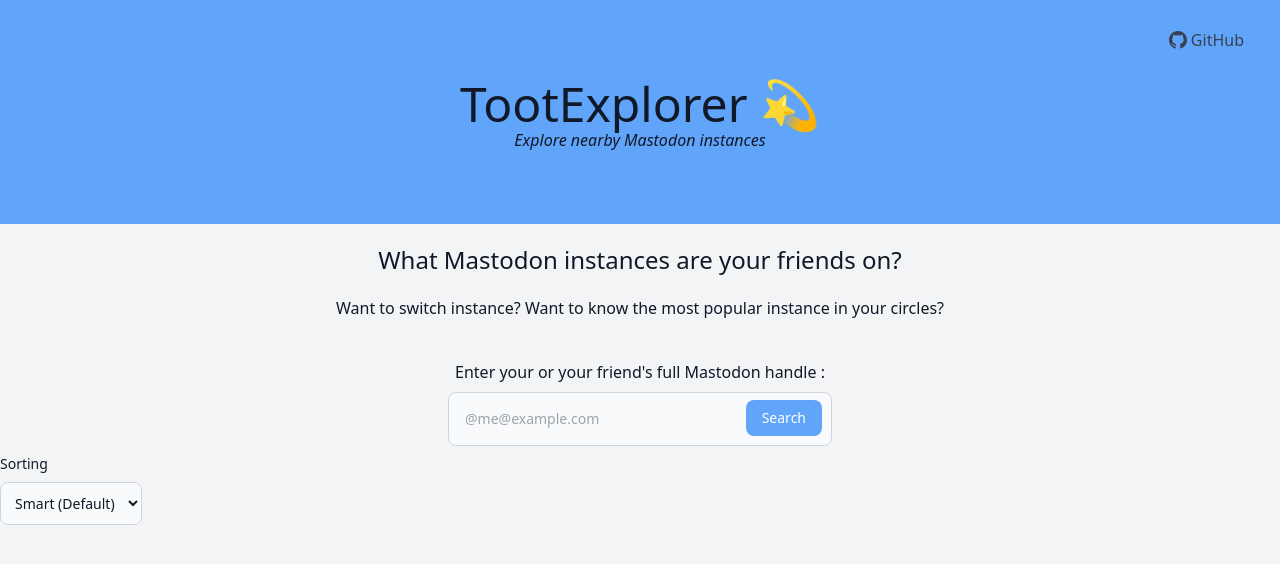
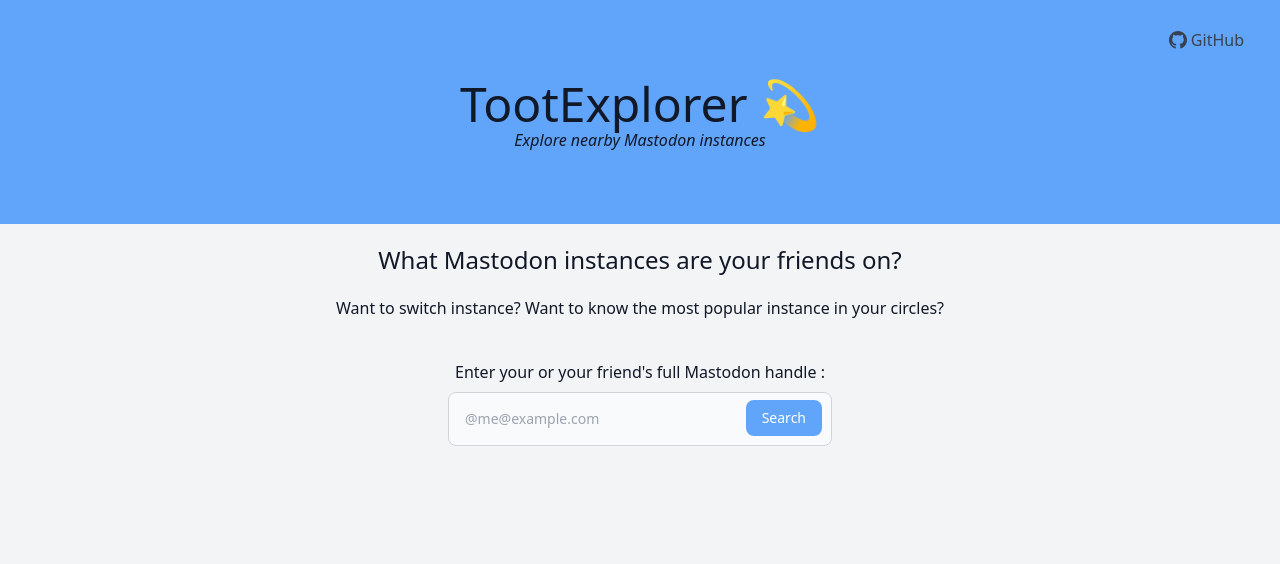
Before and after one commit to Bo-Duke/TootExplorer, a Nuxt app: page / in a window 1280 px wide. Shown: the top 564 px of the page. Built offline with nearby package versions, Linux system fonts and the light colour scheme.

Commit message:
Don't show sort select if no instances

```diff
--- a/pages/index.vue
+++ b/pages/index.vue
@@ -64,7 +64,7 @@
     </form>
     <user-info v-if="userDetails" :key="userDetails.id" :details="userDetails" :user="user" />
     <general-error v-if="isError" />
-    <div >
+    <div v-if="instanceList?.length > 0">
       <label for="sorting" class="text-left block my-2 text-sm font-medium text-gray-900 dark:text-white">Sorting</label>
       <select @change="sortInstances" v-model="sorting" id="sorting" class="bg-gray-50 border border-gray-300 text-gray-900 text-sm rounded-lg focus:ring-blue-500 focus:border-blue-500 block p-2.5 dark:bg-gray-700 dark:border-gray-600 dark:placeholder-gray-400 dark:text-white dark:focus:ring-blue-500 dark:focus:border-blue-500">
         <option value="smart">Smart (Default)</option>
```
